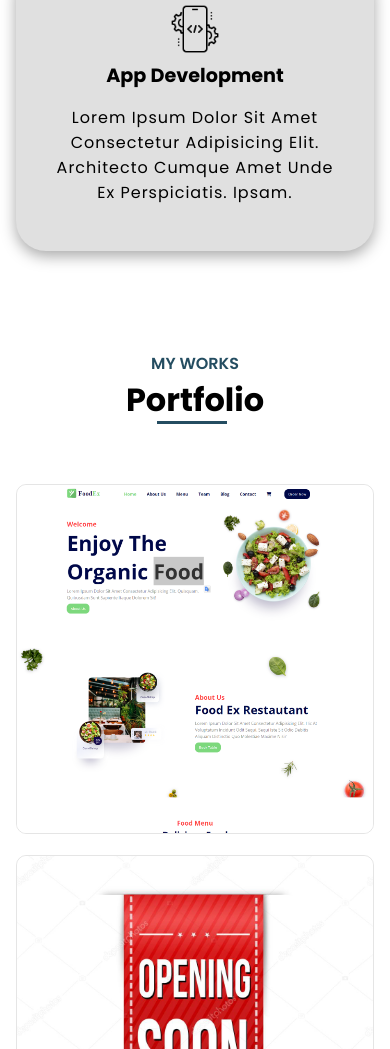
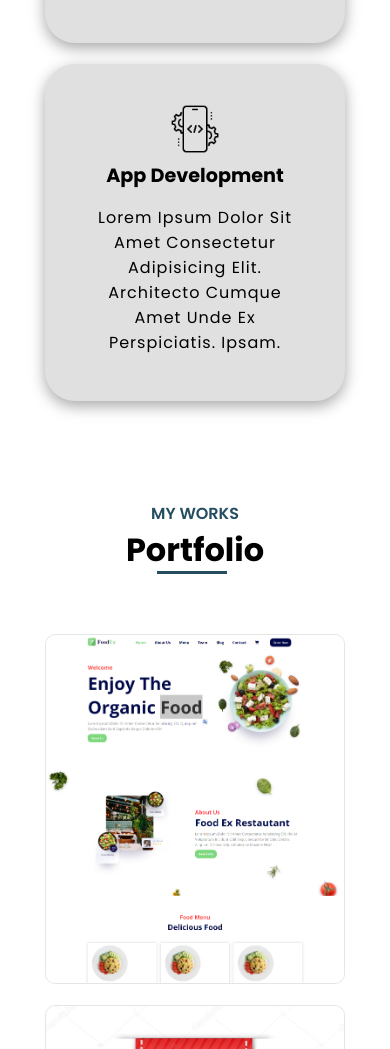
Before and after one commit to mahfoudcyko/portfolio, a plain HTML site: page index.html in a window 390 px wide. Shown: the part 3240-4289 px from the top of the page. Drawn offline with nearby package versions, Linux system fonts and the light colour scheme.

Commit message:
Add files via upload

```diff
--- a/css/style.css
+++ b/css/style.css
@@ -19,6 +19,7 @@
 }
 
 body {
+    overflow-x: hidden;
     background-color: white;
 }
 body.active{
@@ -258,8 +259,11 @@ button:hover {
     gap: 1.3rem;
     text-align: center;
     margin-top: 50px;
+    justify-content: center;
 }
+
 .row {
+    max-width: 350px;
     background-color: var(--light-color);
     padding:40px;
     border-radius: 5px;
@@ -292,6 +296,7 @@ button:hover {
     grid-template-columns: repeat(auto-fit,minmax(300px,auto));
     gap: 1.3rem;
     text-align: center;
+    justify-content: center;
     margin-top: 50px;
 }
 .col {
@@ -300,6 +305,7 @@ button:hover {
     overflow: hidden;
     border: 1px solid rgba(0, 0, 0, 0.1);
     max-height: 350px;
+    max-width: 400px;
 }
 .col img {
     width: 100%;
@@ -456,6 +462,9 @@ button:hover {
         display: flex;
         justify-content: center;
     }
+    .home {
+        justify-items: center
+    }
 }
 @media (max-width: 670px){
     .top h3::after{
@@ -476,6 +485,10 @@ button:hover {
     .top h3::after{
         right:42%;
     }
+    .col,.row{
+        max-width: 300px;
+
+    }
 }
 @media (max-width: 430px){
     .top h3::after{
```
